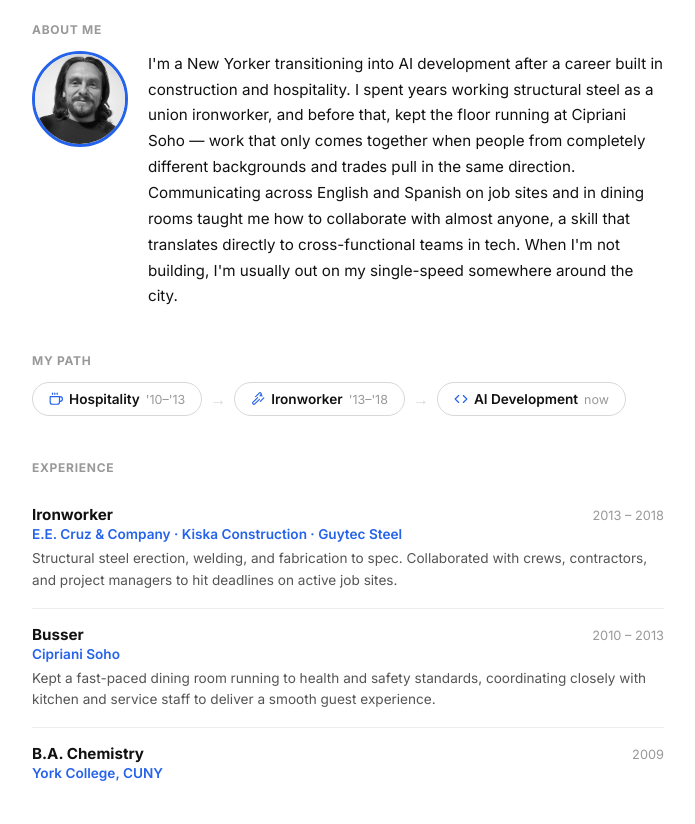
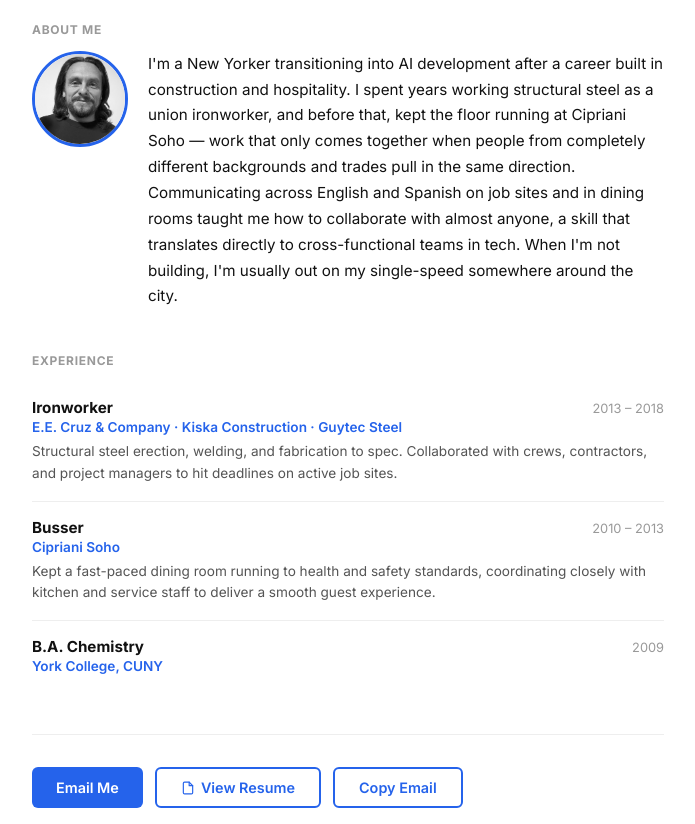
Before and after one commit to jonathanpatinopursuit/personalweb, a plain HTML site: page index.html in a window 1280 px wide. Shown: the part 232-1056 px from the top of the page, without its empty margins (292-987 px from the left). Drawn offline with Linux system fonts and the light colour scheme.

Commit message:
remove My Path section

```diff
--- a/index.html
+++ b/index.html
@@ -29,7 +29,7 @@
   html { scroll-behavior: smooth; }
   body { font-family: 'Inter', system-ui, sans-serif; background: var(--bg); color: var(--text); max-width: 680px; margin: 0 auto; padding: 60px 24px; transition: background 0.2s ease, color 0.2s ease; }
 
-  #about, #path, #exp, #contact { scroll-margin-top: 76px; }
+  #about, #exp, #contact { scroll-margin-top: 76px; }
 
   nav { position: sticky; top: 0; background: var(--bg); border-bottom: 1px solid var(--border); padding: 14px 0; margin-bottom: 40px; z-index: 100; display: flex; align-items: center; justify-content: space-between; transition: background 0.2s ease, border-color 0.2s ease; }
   nav ul { list-style: none; display: flex; gap: 24px; }
@@ -55,13 +55,6 @@
   @media (max-width: 480px) {
     .about-content { flex-direction: column; align-items: center; text-align: center; }
   }
-
-  .path { margin-bottom: 44px; }
-  .path-track { display: flex; align-items: center; gap: 8px; flex-wrap: wrap; }
-  .pill { display: flex; align-items: center; gap: 6px; border: 1.5px solid var(--card-border); border-radius: 999px; padding: 8px 16px; font-size: 0.85rem; font-weight: 600; color: var(--text); }
-  .pill span.dates { font-weight: 400; color: var(--text-faint); font-size: 0.78rem; }
-  .pill svg { width: 14px; height: 14px; flex-shrink: 0; stroke: var(--accent); }
-  .path-arrow { color: var(--card-border); font-size: 1rem; }
 
   .exp { margin-bottom: 44px; }
   .exp-item { padding: 16px 0; border-bottom: 1px solid var(--border); }
@@ -91,7 +84,6 @@
 <nav>
   <ul>
     <li><a href="#about">About</a></li>
-    <li><a href="#path">Path</a></li>
     <li><a href="#exp">Experience</a></li>
     <li><a href="#contact">Contact</a></li>
   </ul>
@@ -107,26 +99,6 @@
   <div class="about-content">
     <img src="picture.jpeg" alt="Jonathan Patino" class="about-photo" onerror="this.replaceWith(Object.assign(document.createElement('div'),{className:'about-photo-placeholder',textContent:'JP'}))">
     <p>I'm a New Yorker transitioning into AI development after a career built in construction and hospitality. I spent years working structural steel as a union ironworker, and before that, kept the floor running at Cipriani Soho — work that only comes together when people from completely different backgrounds and trades pull in the same direction. Communicating across English and Spanish on job sites and in dining rooms taught me how to collaborate with almost anyone, a skill that translates directly to cross-functional teams in tech. When I'm not building, I'm usually out on my single-speed somewhere around the city.</p>
-  </div>
-</div>
-
-<div class="path reveal" id="path">
-  <div class="section-label">My Path</div>
-  <div class="path-track">
-    <div class="pill">
-      <svg viewBox="0 0 24 24" fill="none" stroke-width="2" stroke-linecap="round" stroke-linejoin="round"><path d="M18 8h1a4 4 0 0 1 0 8h-1"/><path d="M2 8h16v9a4 4 0 0 1-4 4H6a4 4 0 0 1-4-4Z"/><line x1="6" x2="6" y1="2" y2="4"/><line x1="10" x2="10" y1="2" y2="4"/><line x1="14" x2="14" y1="2" y2="4"/></svg>
-      Hospitality <span class="dates">'10–'13</span>
-    </div>
-    <span class="path-arrow">&#8594;</span>
-    <div class="pill">
-      <svg viewBox="0 0 24 24" fill="none" stroke-width="2" stroke-linecap="round" stroke-linejoin="round"><path d="m14.5 12.5-8 8a2.1 2.1 0 1 1-3-3l8-8"/><path d="m16 16 6-6"/><path d="m8 8 6-6a2 2 0 1 1 3 3l-1.5 1.5"/><path d="M17 5 19 7"/></svg>
-      Ironworker <span class="dates">'13–'18</span>
-    </div>
-    <span class="path-arrow">&#8594;</span>
-    <div class="pill">
-      <svg viewBox="0 0 24 24" fill="none" stroke-width="2" stroke-linecap="round" stroke-linejoin="round"><polyline points="16 18 22 12 16 6"/><polyline points="8 6 2 12 8 18"/></svg>
-      AI Development <span class="dates">now</span>
-    </div>
   </div>
 </div>
 
@@ -172,7 +144,7 @@
 
 <script>
 const navLinks = document.querySelectorAll('nav a');
-const sections = document.querySelectorAll('#about, #path, #exp, #contact');
+const sections = document.querySelectorAll('#about, #exp, #contact');
 
 const spyObserver = new IntersectionObserver((entries) => {
   entries.forEach((entry) => {
```
